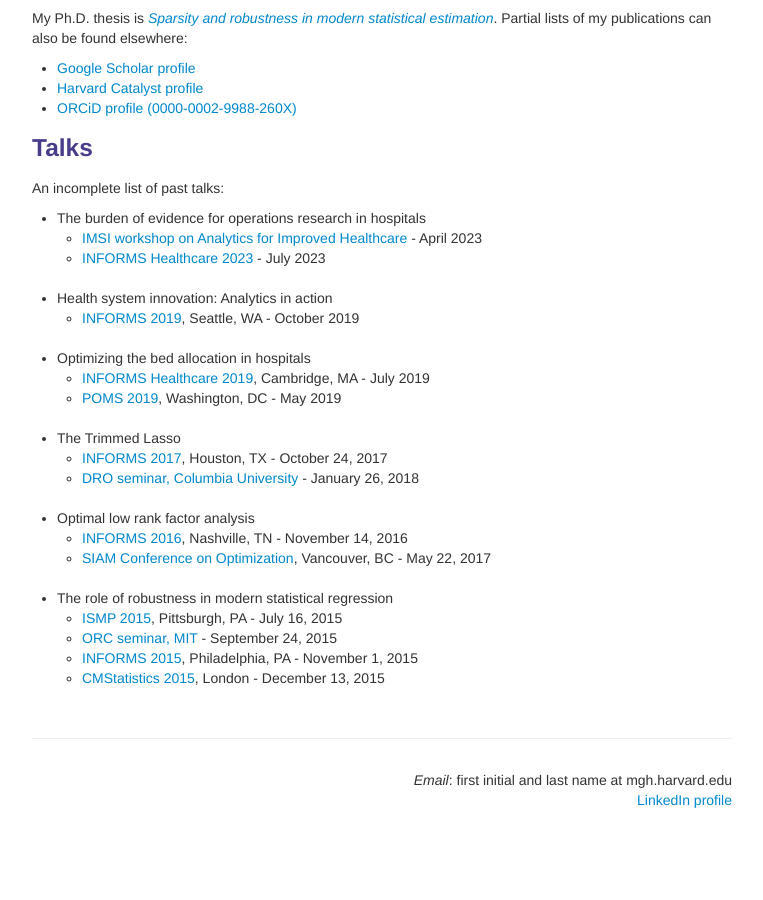
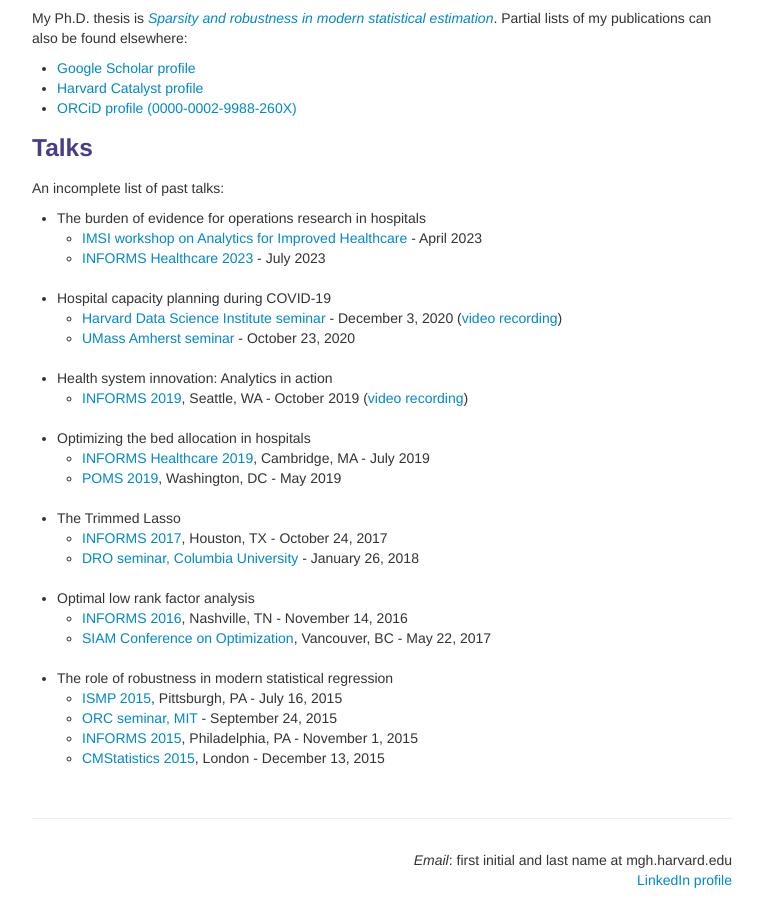
Before and after one commit to martincopenhaver/martincopenhaver.github.io, a Jekyll site: the page built from research.md, in a window 1280 px wide and 900 px high, scrolled down 1224 px. Shown: the whole window, without its empty margins (258-1021 px from the left). Built offline with Jekyll 4.4.1, drawn with Linux system fonts in a browser that asks for light colours; before the commit the page ends 2044 px from its top, so only the background shows below that.

Commit message:
Update research.md

```diff
--- a/research.md
+++ b/research.md
@@ -41,8 +41,11 @@ An incomplete list of past talks:
 * The burden of evidence for operations research in hospitals
   * [IMSI workshop on Analytics for Improved Healthcare](https://www.imsi.institute/activities/analytics-for-improved-healthcare/) - April 2023
   * [INFORMS Healthcare 2023](https://meetings.informs.org/wordpress/healthcare2023/) - July 2023
+* Hospital capacity planning during COVID-19
+  * [Harvard Data Science Institute seminar](https://datascience.harvard.edu/event/industry-seminar-cecilia-zenteno-mgh) - December 3, 2020 ([video recording](https://www.youtube.com/watch?v=viHA2PzKt7Y))
+  * [UMass Amherst seminar](https://blogs.umass.edu/umassinf/author/csipetas/) - October 23, 2020
 * Health system innovation: Analytics in action
-  * [INFORMS 2019](http://meetings2.informs.org/wordpress/seattle2019/tutorials/), Seattle, WA - October 2019
+  * [INFORMS 2019](http://meetings2.informs.org/wordpress/seattle2019/tutorials/), Seattle, WA - October 2019 ([video recording](https://www.youtube.com/watch?v=v4JTc5_7YaE))
 * Optimizing the bed allocation in hospitals
   * [INFORMS Healthcare 2019](http://meetings2.informs.org/wordpress/healthcare2019), Cambridge, MA - July 2019
   * [POMS 2019](https://pomsmeetings.org/conf-2019/), Washington, DC - May 2019
```
